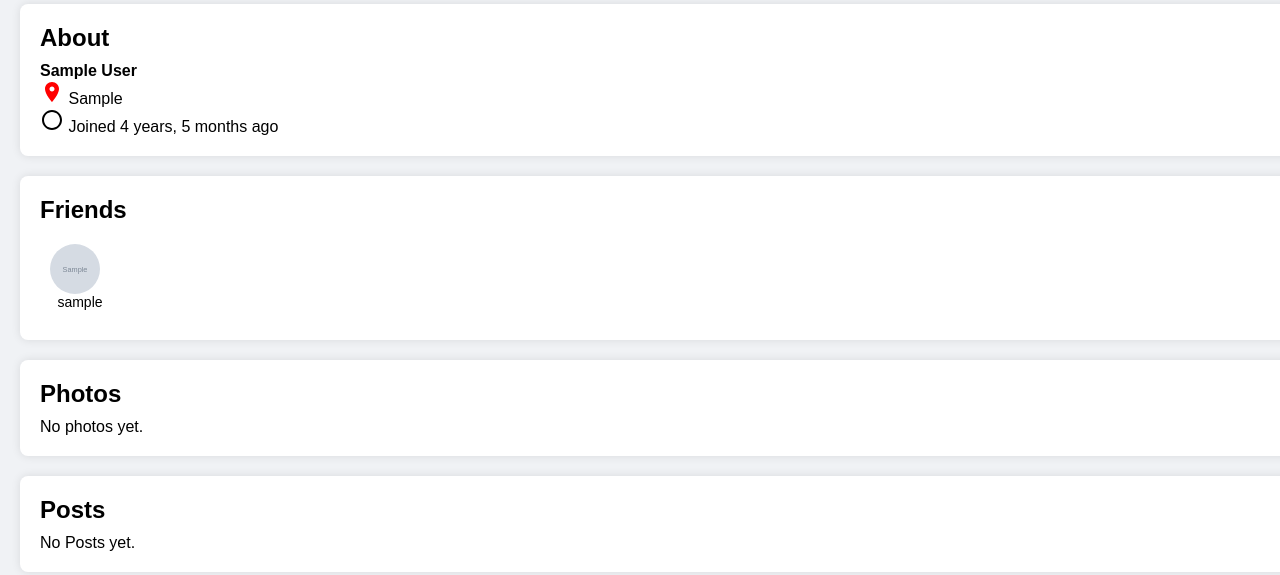
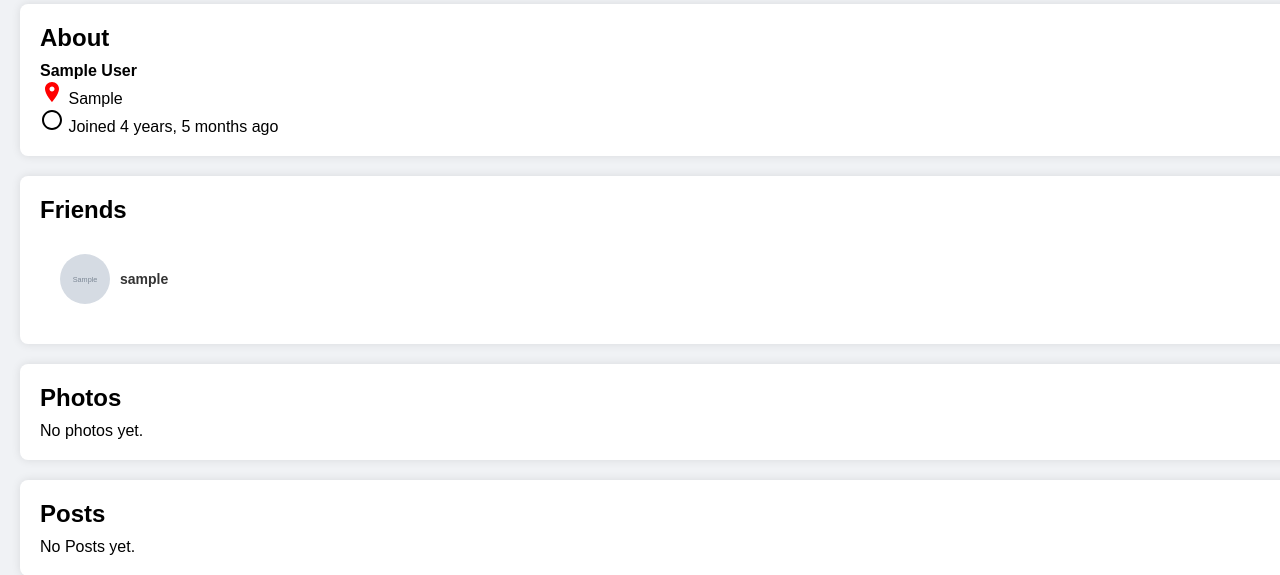
Before and after one commit to malithi19/Social-Network, a Django app: page /profile/1/ in a window 1280 px wide; the page is wider, and only the part inside the window is pictured. Shown: the part 693-1268 px from the top of that part. Run offline with Django 5.2, Linux system fonts and the light colour scheme; tables that the repository leaves empty hold one stand-in row (values such as "Sample post"); grey boxes marked "Sample" are stand-in pictures.

Commit message:
making friends on profile as clickable links

```diff
--- a/social/Templates/profile.html
+++ b/social/Templates/profile.html
@@ -381,8 +381,10 @@
                     <div class="friends-list">
                         {% for friend in user.profile.friends.all %}
                         <div class="friend">
-                            <img src="{% if friend.profile.profile_picture %}{{ friend.profile.profile_picture.url }}{% else %}default-profile.jpg{% endif %}" alt="Friend">
-                            <span>{{ friend.username }}</span>
+                            <a href="{% url 'profile' friend.id %}" class="friend-link">
+                                <img src="{% if friend.profile.profile_picture %}{{ friend.profile.profile_picture.url }}{% else %}{% static 'default_profile_picture.png' %}{% endif %}" alt="{{ friend.username }}'s profile picture" class="friend-picture">
+                                <span class="friend-username">{{ friend.username }}</span>
+                            </a>
                         </div>
                         {% empty %}
                         <p>No friends yet.</p>
--- a/social/static/styles.css
+++ b/social/static/styles.css
@@ -142,3 +142,35 @@ header {
     border-radius: 20px; /* Rounded corners */
     padding: 5px 10px; /* Adjust padding for highlight effect */
 }
+.friend-link {
+    display: flex;
+    align-items: center;
+    text-decoration: none;
+    color: inherit; /* Use the default text color */
+    padding: 10px;
+    border-radius: 5px;
+    transition: background-color 0.3s;
+}
+
+.friend-link:hover {
+    background-color: #f0f0f0; /* Light grey background on hover */
+}
+
+.friend-picture {
+    width: 50px;
+    height: 50px;
+    border-radius: 50%;
+    object-fit: cover;
+    margin-right: 10px;
+}
+
+.friend-username {
+    font-size: 16px;
+    font-weight: bold;
+    color: #333; /* Dark grey color */
+    transition: color 0.3s;
+}
+
+.friend-link:hover .friend-username {
+    color: #007bff; /* Change to blue on hover */
+}
```
